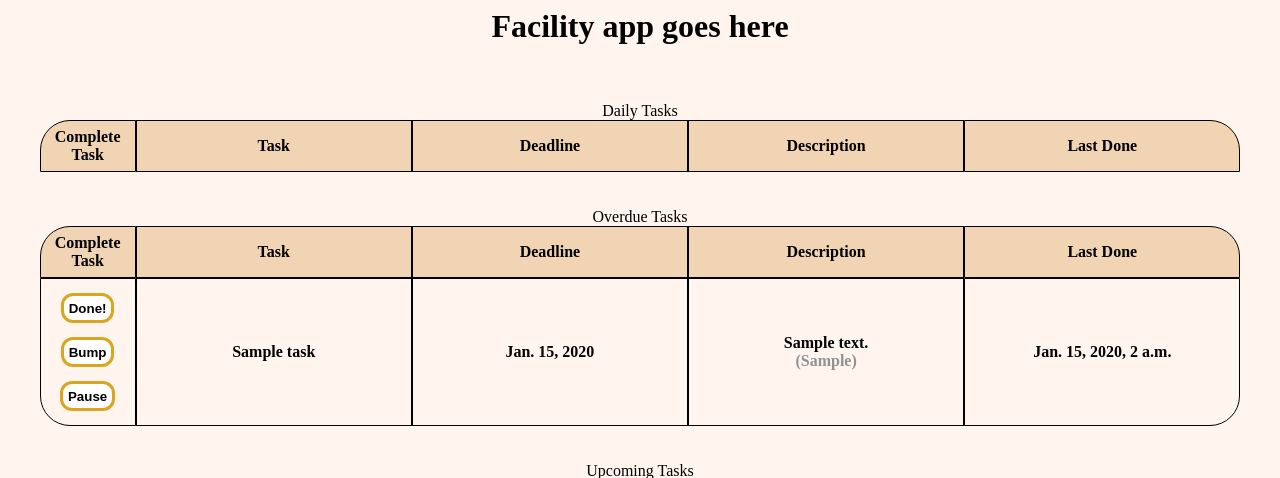
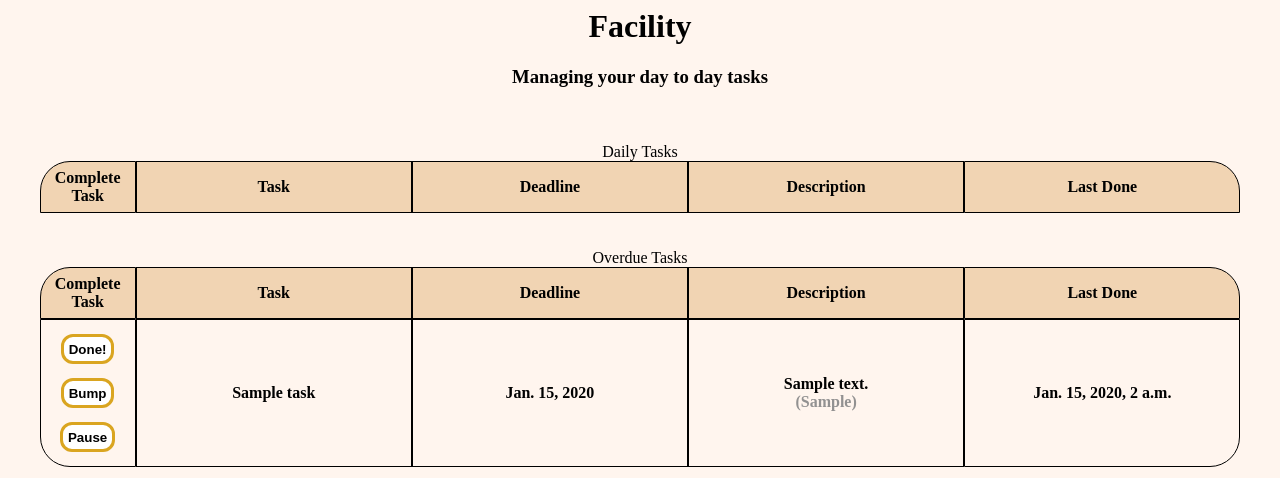
Before and after one commit to Summussum/Facility, a Django app: page / in a window 1280 px wide. Shown: the top 478 px of the page. Run offline with Django 5.2, Linux system fonts and the light colour scheme; tables that the repository leaves empty hold one stand-in row (values such as "Sample post"); lists and menus that the app fills with data are empty.

Commit message:
page title update

```diff
--- a/static/base.css
+++ b/static/base.css
@@ -8,6 +8,10 @@
 
 h2 {
     text-align: center; font-size:18px;
+}
+
+h3 {
+    text-align: center;
 }
 
 button {
--- a/todo/Templates/dashboard.html
+++ b/todo/Templates/dashboard.html
@@ -8,7 +8,8 @@
 
 
 <body>
-    <h1>Facility app goes here</h1>
+    <h1>Facility</h1>
+    <h3>Managing your day to day tasks</h3>
 <br>
 <br>
 
```
